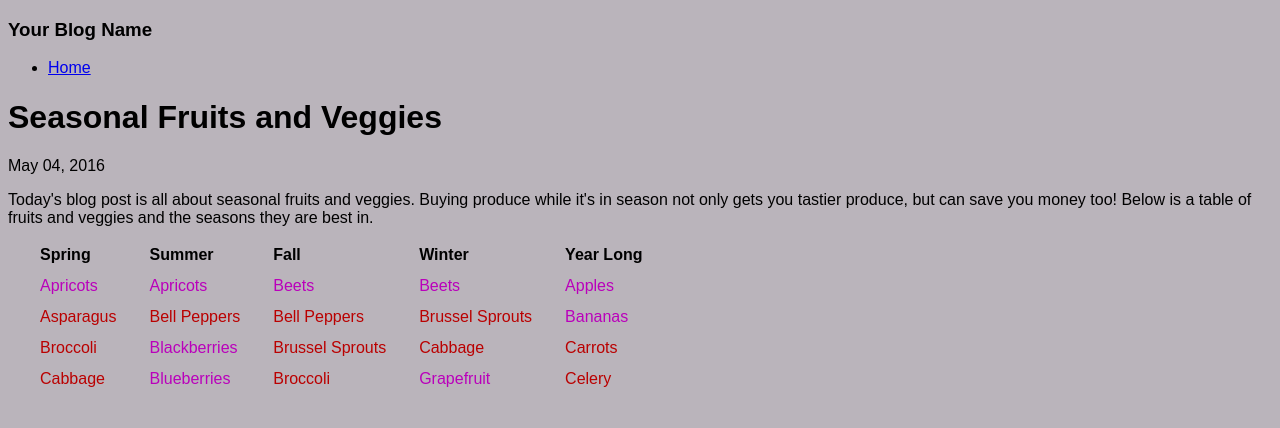
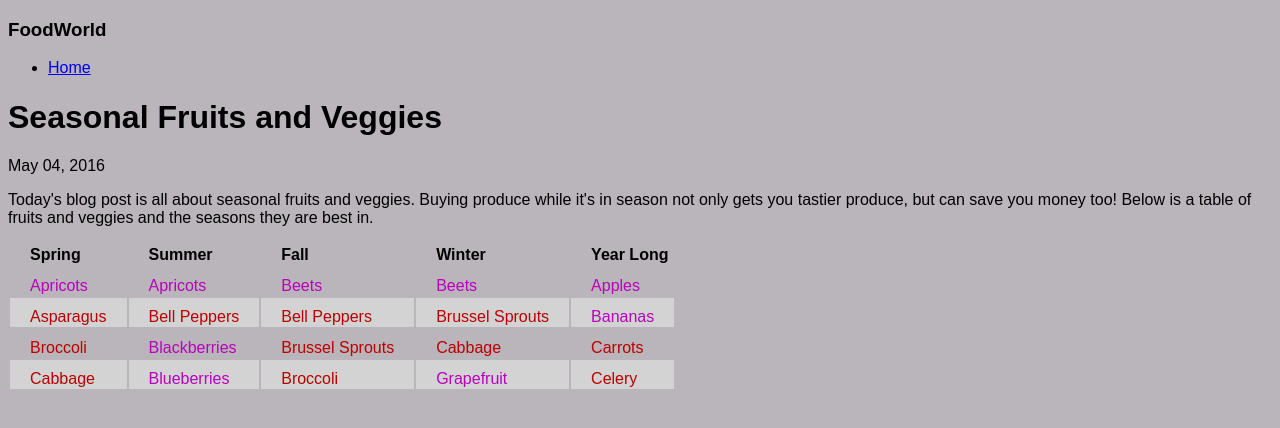
Before and after one commit to lucyfox4131/blog-site, a Jekyll site: the page built from _posts/2016-05-04-seasonal-fruits-and-veggies.html, in a window 1280 px wide. Shown: the top 428 px of the page. Built offline with Jekyll 4.4.1, drawn with Linux system fonts in a browser that asks for light colours.

Commit message:
adding more style

```diff
--- a/_config.yml
+++ b/_config.yml
@@ -1,2 +1,2 @@
-title: Your Blog Name
-email: youremail@domain.com
+title: FoodWorld
+email: lucyreneefox@gmail.com
--- a/_posts/2016-05-04-seasonal-fruits-and-veggies.html
+++ b/_posts/2016-05-04-seasonal-fruits-and-veggies.html
@@ -8,7 +8,6 @@ date: 2016-05-04
   Buying produce while it's in season not only gets you tastier produce,
   but can save you money too! Below is a table of fruits and veggies and the
   seasons they are best in.</p>
-<!-- or maybe ill make a table.... -->
 
 <table>
   <thead>
--- a/css/styles.css
+++ b/css/styles.css
@@ -10,17 +10,22 @@ body {
 }
 
 .produce {
-  padding-left: 30px;
+  padding-left: 20px;
+  padding-right: 20px;
   padding-top: 10px;
 }
 
 .table-heading {
   text-align: left;
-  padding-left: 30px;
+  padding-left: 20px;
 }
 
 table {
   align-items: center;
+}
+
+tr:nth-child(even) {
+  background-color: rgb(211,211,211);
 }
 
 #fruit {
```
Also changed, not shown: _posts/2016-05-03-my-first-post.html (deleted, +0 -11 lines), 3 other files.
